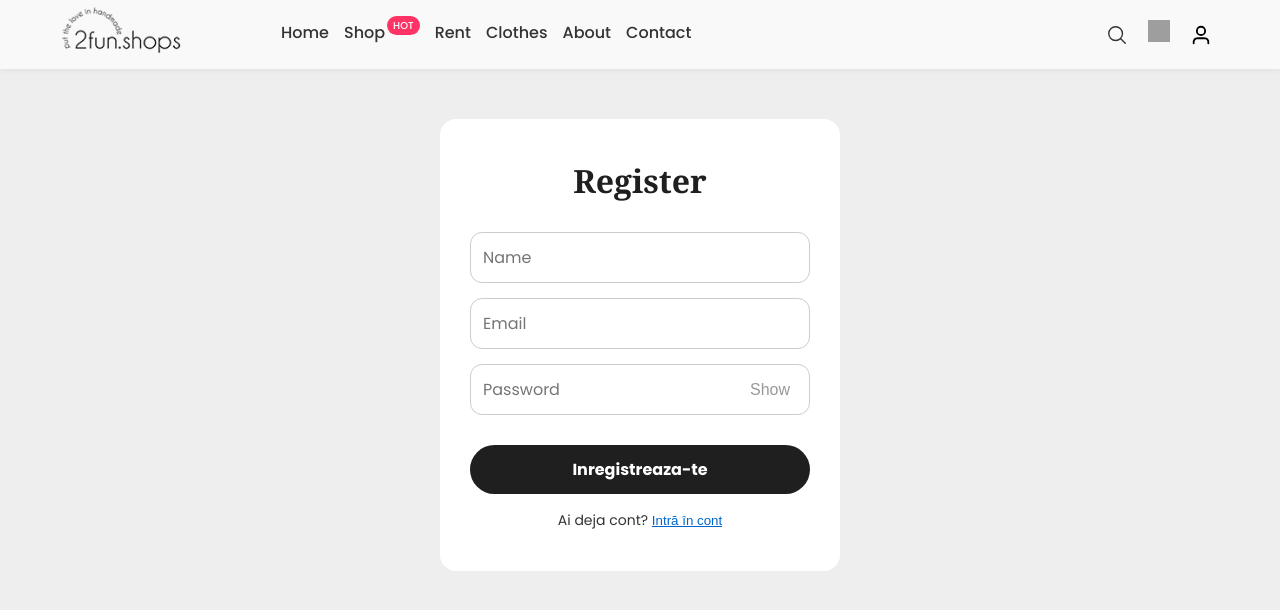
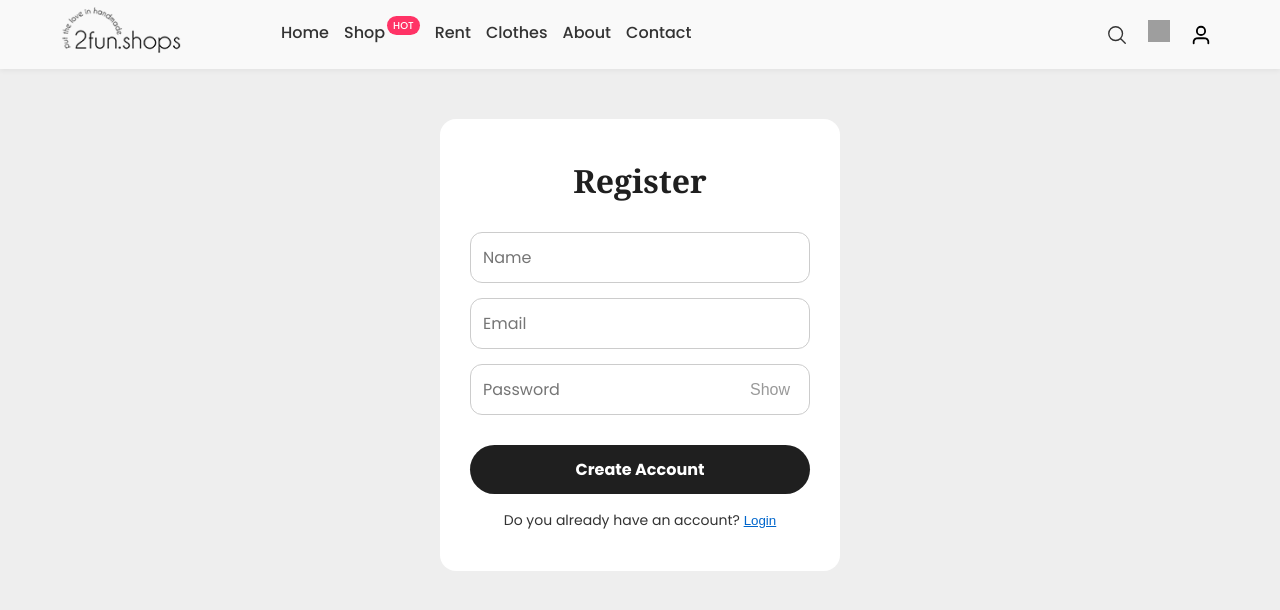
Before and after one commit to ITechEm/2fun-front, a Next.js app: page /register in a window 1280 px wide. Shown: the top 610 px of the page. Built offline with nearby package versions, Linux system fonts and the light colour scheme; no server answers; grey boxes are pictures that could not be loaded.

Commit message:
register page

```diff
--- a/pages/register.js
+++ b/pages/register.js
@@ -189,12 +189,12 @@ export default function RegisterPage() {
                 </ShowPasswordButton>
               </InputWrapper>
 
-              <StyledButton type="submit" block>Inregistreaza-te</StyledButton>
+              <StyledButton type="submit" block>Create Account</StyledButton>
 
               <SmallText>
-                Ai deja cont?{' '}
+               Do you already have an account?{' '}
                 <LinkButton onClick={() => router.push('/login')}>
-                  Intră în cont
+                  Login
                 </LinkButton>
               </SmallText>
             </form>
```
